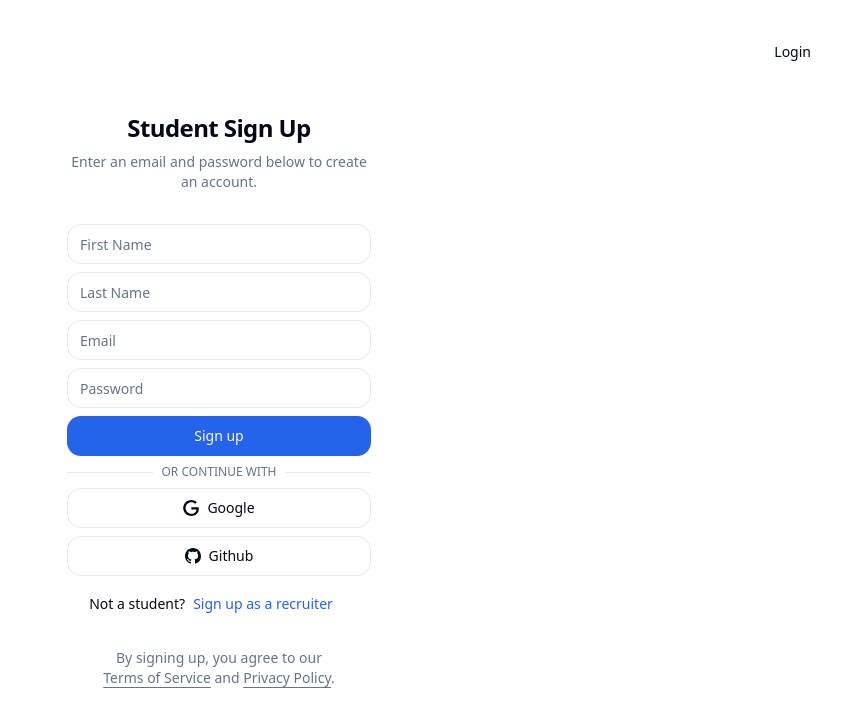
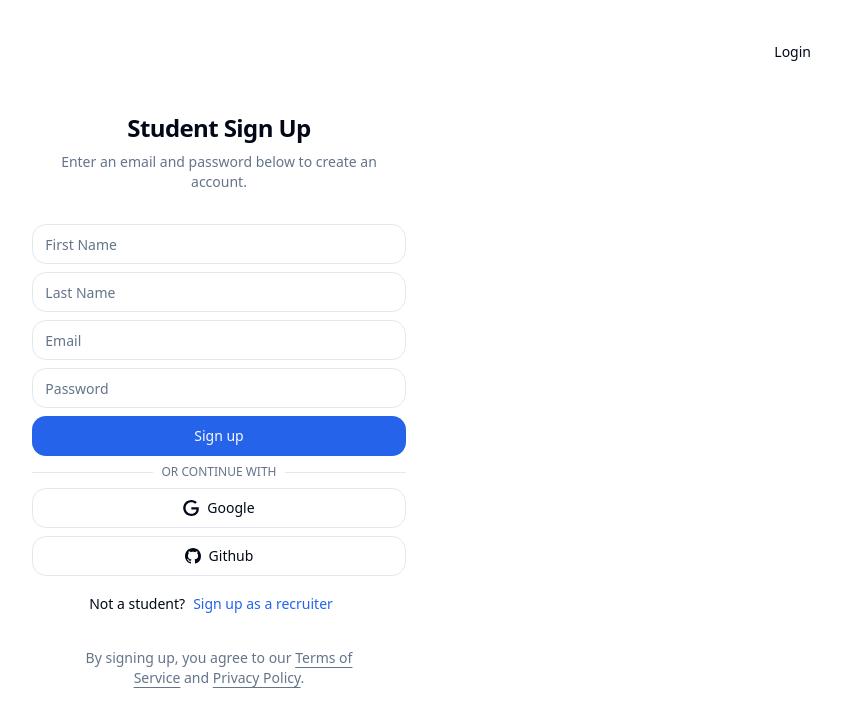
Before and after one commit to Recruit-R/RecruitR, a Next.js app: page /auth/signup in a window 1280 px wide. Shown: the top 726 px of the page, without its empty margins (421-1262 px from the left). Built offline with nearby package versions, Linux system fonts and the light colour scheme; no server answers.

Commit message:
form size styling

```diff
--- a/app/auth/login/page.tsx
+++ b/app/auth/login/page.tsx
@@ -1,7 +1,7 @@
 import { Metadata } from "next";
 import Link from "next/link";
 
-import { Button, buttonVariants } from "@/components/ui/button";
+import { buttonVariants } from "@/components/ui/button";
 import { cn } from "@/lib/utils";
 import { UserAuthForm } from "../components/user-auth-form";
 
@@ -25,7 +25,7 @@ export default async function LoginPage() {
                     Sign Up
                 </Link>
                 <div className="lg:p-8 w-full flex align-center">
-                    <div className="m-auto flex md:w-1/4 flex-col justify-center space-y-6">
+                    <div className="m-auto flex w-full px-4 sm:w-3/4 md:w-1/2 lg:w-1/3 flex-col justify-center space-y-6">
                         <UserAuthForm signup={false} />
                     </div>
                 </div>
--- a/app/auth/signup/page.tsx
+++ b/app/auth/signup/page.tsx
@@ -23,8 +23,8 @@ export default async function SignUpPage() {
                 >
                     Login
                 </Link>
-                <div className="p-8 lg:p-8 w-full flex align-center">
-                    <div className="m-auto flex md:w-1/4 flex-col justify-center space-y-6">
+                <div className="lg:p-8 w-full flex align-center">
+                    <div className="m-auto flex w-full px-4 sm:w-3/4 md:w-1/2 lg:w-1/3 flex-col justify-center space-y-6">
                         <UserAuthForm signup={true} />
                         <p className="px-8 text-center text-sm text-muted-foreground">
                             By signing up, you agree to our{" "}
```
